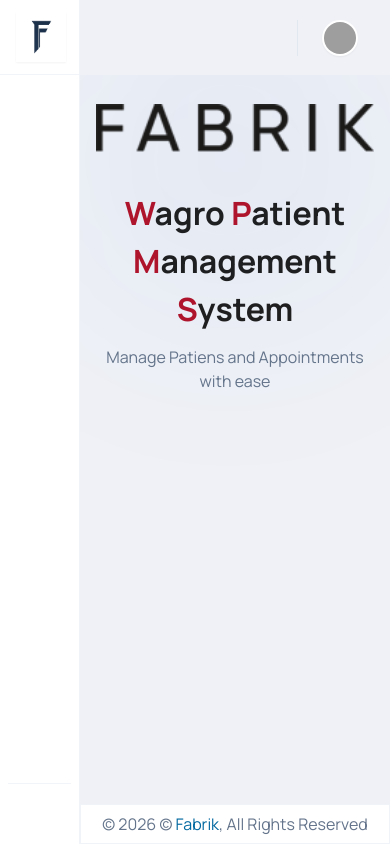
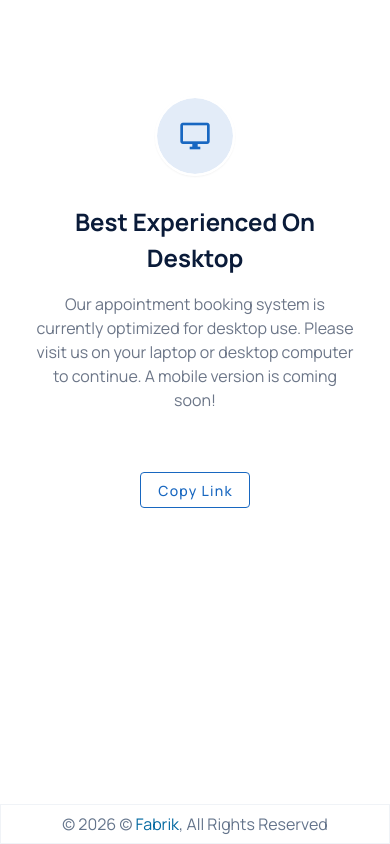
Before and after one commit to spyroskanellop/fps, a Vue app: page / in a window 390 px wide. Built offline with nearby package versions, Linux system fonts and the light colour scheme; grey boxes are pictures that could not be loaded; some icons are missing.

Commit message:
Added mobile check

```diff
--- a/src/App.vue
+++ b/src/App.vue
@@ -1,7 +1,25 @@
 <template>
   <v-app>
+      <div v-if="isMobile">
+        <v-container class="text-center position-relative d-flex flex-column ga-3" style="top: 5rem;">
+        <v-avatar color="primary" variant="tonal" size="80" class="align-self-center">
+          <v-icon size="x-large">mdi-monitor</v-icon>
+        </v-avatar>
+
+        <v-container class="d-flex flex-column ga-4">
+          <h1 class="text-capitalize" style="color: #0A1B39; font-size: 1.5rem;">Best Experienced on Desktop</h1>
+          <p class="align-self-center" style="color: #6C7688;">Our appointment booking system is currently optimized for desktop use. Please visit us on your laptop or desktop computer to continue. A mobile version is coming soon!</p>
+        </v-container>
+        <v-container>
+          <v-btn color="primary" variant="outlined" @click="goHome" class="text-capitalize mt-4">
+            Copy Link
+          </v-btn>
+        </v-container>
+      </v-container>
+    </div>
     <!-- <Navbar /> -->
       <v-navigation-drawer
+        v-if="!isMobile"
         v-model="drawer"
         :rail="rail"
         :rail-width="wider ? 80 : undefined"
@@ -60,7 +78,7 @@
           ></v-list-item>
         </v-list>
       </v-navigation-drawer>
-      <v-app-bar app height="75" elevation="0" class="mr-2">
+      <v-app-bar v-if="!isMobile" app height="75" elevation="0" class="mr-2">
         <v-row>
           <v-col cols="auto" class="d-flex align-center justify-end"><BsBell /></v-col>
           <v-col cols="auto" class="d-flex align-center justify-end">  <v-divider class="border-opacity-100" color="#e2e8f0" vertical></v-divider></v-col>
@@ -108,7 +126,7 @@
         </v-row>
       </v-app-bar>
 
-      <v-main>
+      <v-main v-if="!isMobile">
         <div class="blur-box"></div>
         <router-view></router-view>
         <!-- <div class="blur-box bottom"></div> -->
@@ -157,6 +175,11 @@ export default {
   }),
   methods: {
 
+  },
+  computed: {
+    isMobile() {
+      return this.$vuetify.display.mobile
+    }
   },
 };
 </script>
```
